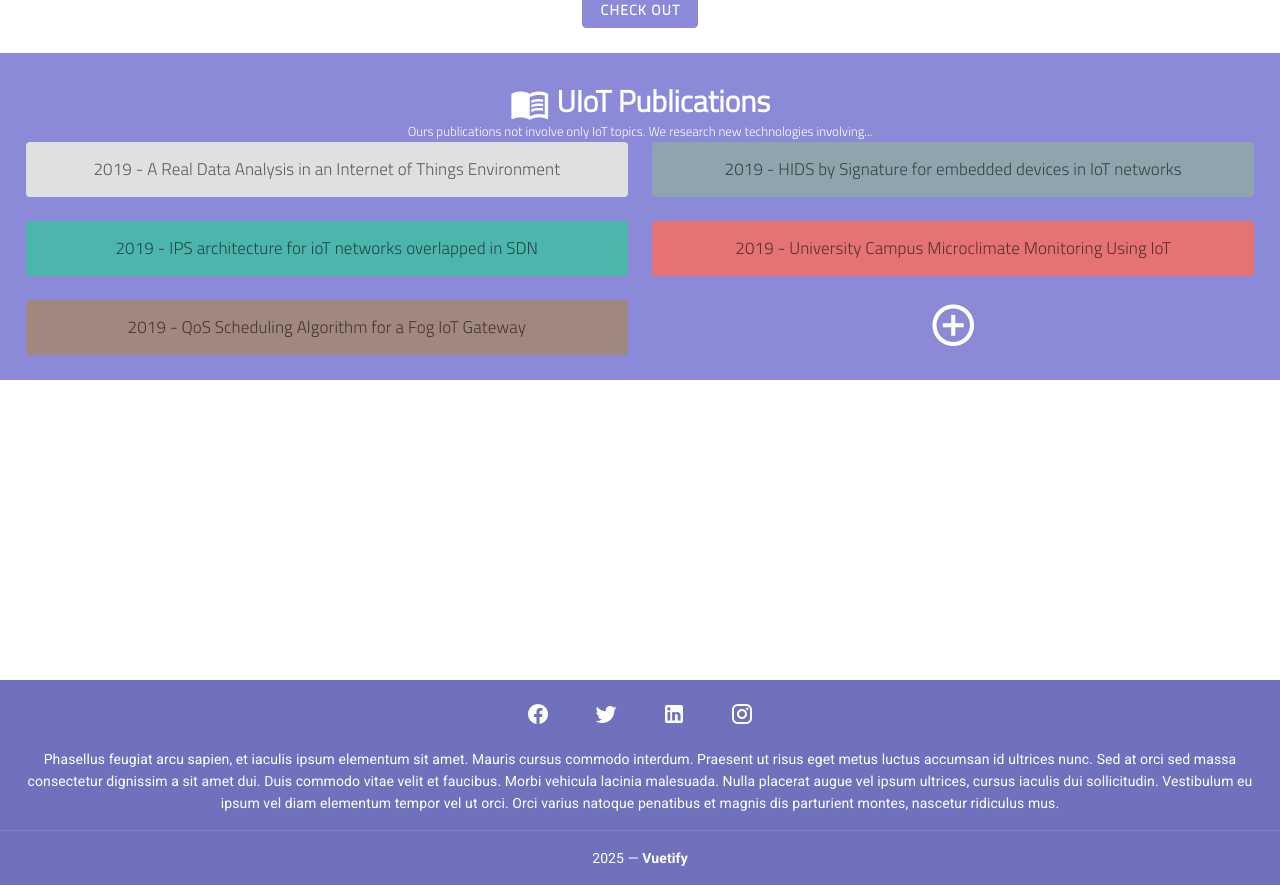
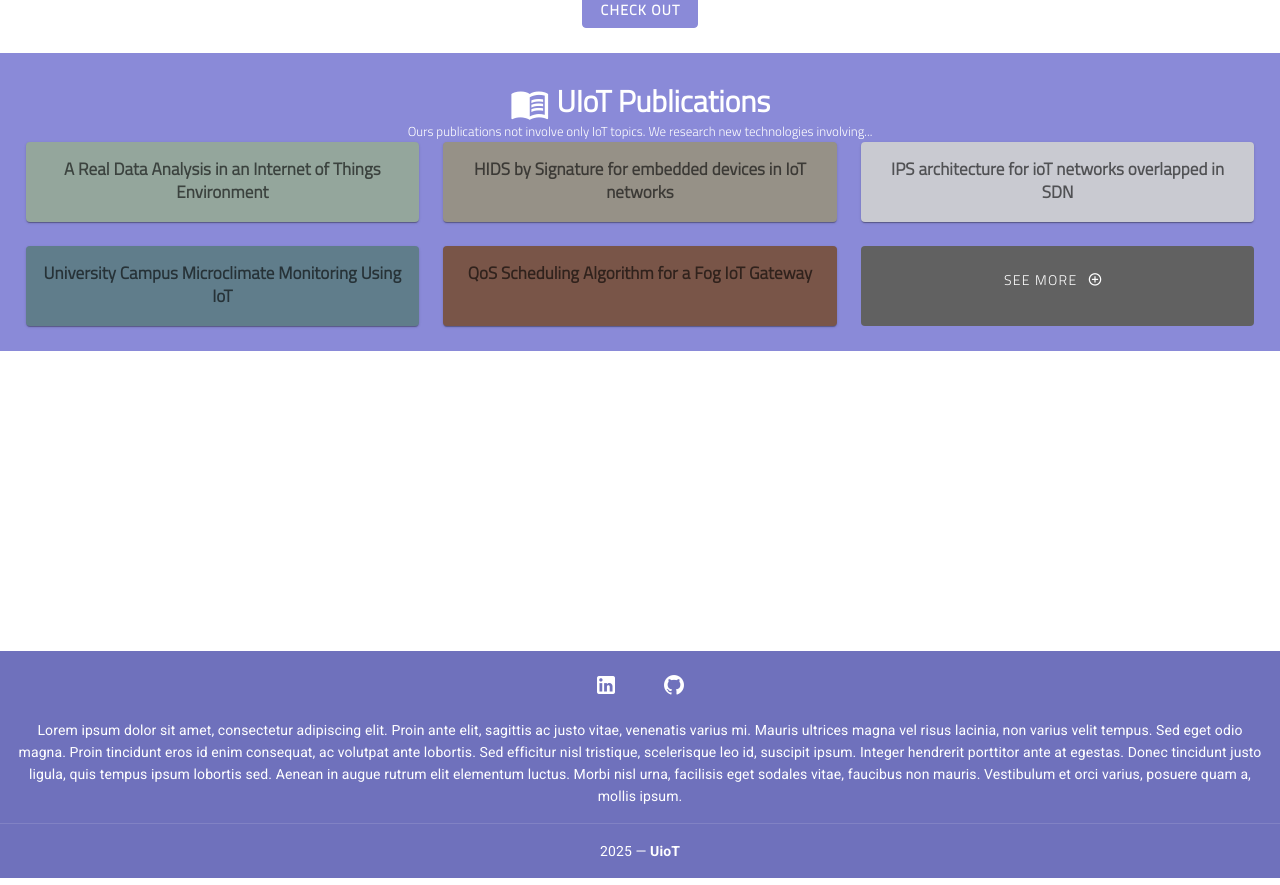
Before and after one commit to uiot/uiot.github.io, a Vue app: page /#/ in a window 1280 px wide. Shown: the part 1100-1985 px from the top of the page. Built offline with nearby package versions, Linux system fonts and the light colour scheme.

Commit message:
Pagina home e projetos

```diff
--- a/public/index.html
+++ b/public/index.html
@@ -4,8 +4,8 @@
     <meta charset="utf-8">
     <meta http-equiv="X-UA-Compatible" content="IE=edge">
     <meta name="viewport" content="width=device-width,initial-scale=1.0">
-    <link rel="icon" href="<%= BASE_URL %>favicon.ico">
-    <title>site</title>
+    <link rel="icon" href="<%= BASE_URL %>logo.png">
+    <title>Universal Internet of Things</title>
     <link rel="stylesheet" href="https://fonts.googleapis.com/css?family=Roboto:100,300,400,500,700,900">
     <link rel="stylesheet" href="https://cdn.jsdelivr.net/npm/@mdi/font@latest/css/materialdesignicons.min.css">
   </head>
--- a/src/components/Footer.vue
+++ b/src/components/Footer.vue
@@ -8,12 +8,12 @@
           </v-icon>
         </v-btn>
       </v-card-text>
-      <v-card-text class="white--text pt-0">
-        Phasellus feugiat arcu sapien, et iaculis ipsum elementum sit amet. Mauris cursus commodo interdum. Praesent ut risus eget metus luctus accumsan id ultrices nunc. Sed at orci sed massa consectetur dignissim a sit amet dui. Duis commodo vitae velit et faucibus. Morbi vehicula lacinia malesuada. Nulla placerat augue vel ipsum ultrices, cursus iaculis dui sollicitudin. Vestibulum eu ipsum vel diam elementum tempor vel ut orci. Orci varius natoque penatibus et magnis dis parturient montes, nascetur ridiculus mus.
+      <v-card-text class="white--text pt-0 main-text">
+        {{$t('lorenIpsum')}}
       </v-card-text>
       <v-divider/>
       <v-card-text class="white--text">
-        {{ new Date().getFullYear() }} — <strong> Vuetify </strong>
+        {{ new Date().getFullYear() }} — <strong> UioT </strong>
       </v-card-text>
     </v-card>
   </v-footer>
@@ -23,16 +23,18 @@
   export default {
     data: () => ({
       icons: [
-        'mdi-facebook',
-        'mdi-twitter',
         'mdi-linkedin',
-        'mdi-instagram',
+        'mdi-github',
       ],
     }),
   }
 </script>
 
 <style scoped>
+
+.main-text{
+  width: 100%;
+}
 .component{
   box-shadow: 0 -5px 5px #3a3a3a44;
   position: relative;
--- a/src/components/Publications/Publications.vue
+++ b/src/components/Publications/Publications.vue
@@ -23,7 +23,6 @@
       </v-card-title>
     </v-card>
     <v-data-table
-      v-if="filtered"
       :headers="headers"
       :items="filtered"
       class="grey lighten-5"
@@ -100,7 +99,7 @@ export default {
 
 <style scoped>
 .component{
-
+  padding-bottom: 10%;
 }
 .year{
   font-size: 30px;
--- a/src/components/Toolbar.vue
+++ b/src/components/Toolbar.vue
@@ -36,7 +36,7 @@
             >
               <v-list-item-title >
                 <v-btn text @click="changeLocale(item.language)" class="botao">
-                  <v-img width="30" :src="require(`@/assets/${item.img}`)"></v-img> <v-span class="lang-title"> {{ item.title }} </v-span>
+                  <v-img width="30" :src="require(`@/assets/${item.img}`)"></v-img> <v-span class="lang-title"> - {{ item.title }} </v-span>
 
                 </v-btn>
               </v-list-item-title>
--- /dev/null
+++ b/src/texts/Projects.js
@@ -0,0 +1,93 @@
+const projects = {
+    middleware: [
+        {
+            name: "Gateway",
+            icon: "mdi-router-wireless",
+            color: "#94a69c",
+            text_color: "black--text",
+            short_description: "The database for your UIoT middleware",
+            description: "aaaaaaaaaaaaaa",
+            img: "bla",
+            link: "abc",
+            technologies: [
+                "mdi-language-python",
+                "mdi-database"
+            ]
+        },
+        {
+            name: "DIMS",
+            icon: "mdi-database",
+            color: "blue-grey lighten-2",
+            text_color: "black--text",
+            short_description: "The database for your UIoT middleware",
+            description: "aaaaaaaaaaaaaa",
+            img: "bla",
+            link: "abc",
+            technologies: [
+                "mdi-language-python",
+                "mdi-database"
+            ]
+        },
+        {
+            name: "UIMS",
+            icon: "mdi-chart-line",
+            color: "#c1c2d9",
+            text_color: "black--text",
+            short_description: "The best way to check your data",
+            description: "aaaaaaaaaaaaa",
+            img: "bla",
+            link: "abc",
+            technologies: [
+                "mdi-language-javascript",
+                "mdi-language-html5"
+            ]
+        },
+        {
+            name: "Dashboard UIoT",
+            icon: "mdi-view-dashboard",
+            color: "#4b4d54",
+            text_color: "white--text",
+            short_description: "The easiest way to interact with your devices",
+            description: "aaaaaaaaaaaaa",
+            img: "bla",
+            link: "abc",
+            technologies: [
+                "mdi-language-javascript",
+                "mdi-database",
+                "mdi-language-html5"
+            ]
+        },
+    ],
+    covid: [
+        {
+            name: "Dashboard Covid",
+            icon: "mdi-view-dashboard",
+            color: "#e8dab3",
+            text_color: "black--text",
+            short_description: "The easiest way to interact with your devices",
+            description: "aaaaaaaaaaaaa",
+            img: "bla",
+            link: "abc",
+            technologies: [
+                "mdi-language-javascript",
+                "mdi-language-html5"
+            ]
+        },
+        {
+            name: "UnB Solidária",
+            icon: "mdi-cellphone",
+            color: "#b3dbe8",
+            text_color: "black--text",
+            short_description: "The easiest way to interact with your devices",
+            description: "aaaaaaaaaaaaa",
+            img: "bla",
+            link: "abc",
+            technologies: [
+                "mdi-android",
+                "mdi-database"
+            ]
+        },
+    ]
+}
+
+export default projects
--- a/src/views/Home.vue
+++ b/src/views/Home.vue
@@ -53,16 +53,23 @@
         <h2 class="white--text">  <v-icon class="white--text" size="40"> mdi-book-open-variant </v-icon> <b> {{ $t('home.academics.title') }} </b> </h2>
         <div class="text white--text"> {{ $t('home.academics.text') }} </div>
         <v-row>
-          <v-col sm="12" md="6" lg="6" v-for="item in publications" :key="item.title">
-            <v-card flat :class="`${item.color} lighten-2`">
+          <v-col sm="6" md="4" lg="4" v-for="item in publications" :key="item.title">
+            <v-hover v-slot:default="{ hover }" >
+              <v-card :elevation="hover ? 6 : 1" flat :color="item.color" height="80">
+                <v-card-subtitle>
+                  <span class="font-weight-bold title_card"> {{ item.title }} </span>
+                </v-card-subtitle>
+              </v-card>
+            </v-hover>
+          </v-col>
+          <v-col sm="6" md="4" lg="4">
+            <v-card flat color="grey darken-2" height="80">
               <v-card-subtitle>
-                <span class="font-weight-light title_card"> {{ item.year }} - {{ item.title }} </span>
+                <v-btn text class="white--text"> See more <v-icon size="15" class="white--text icon">  mdi-plus-circle-outline </v-icon> </v-btn>
               </v-card-subtitle>
             </v-card>
           </v-col>
-          <v-col sm="12" md="6" lg="6">
-            <v-icon size="50" class="white--text">  mdi-plus-circle-outline </v-icon>
-          </v-col>
+
         </v-row>
     </div>
 
@@ -90,10 +97,10 @@ export default {
   computed: {
     publications(){
       let publications = new filterPublications().byQuantity(5)
-      publications[0]['color'] = 'grey'
-      publications[1]['color'] = 'blue-grey'
-      publications[2]['color'] = 'teal'
-      publications[3]['color'] = 'red'
+      publications[0]['color'] = '#94a69c'
+      publications[1]['color'] = '#969187'
+      publications[2]['color'] = '#c9cad1'
+      publications[3]['color'] = 'blue-grey'
       publications[4]['color'] = 'brown'
       return publications
     }
@@ -154,7 +161,10 @@ export default {
   font-size: 20px;
 }
 
-
+.icon{
+  padding-left: 10px;
+  padding-right: 10px;
+}
 
 
 
--- a/src/views/Projects.vue
+++ b/src/views/Projects.vue
@@ -6,24 +6,16 @@
             :subtitle="$t('pages.projects.subtitle')"
         />
         <div class="barraAzul base lighten-2"></div>
-    <!-- <div class="bloco_principal">
-        <div class="bloco_titulo">
-            Projects
-        </div>
-        <div class="bloco_texto">
-            {{ $t('lorenIpsum') }}
-        </div>
-        <v-divider></v-divider>
-        <Projects></Projects>
-    </div> -->
+        <projects></projects>
   </div>
 </template>
 
 <script>
 import mainTitle from "../components/MainTitle.vue";
-// import Projects from '../components/Projects/Projects';
+import Projects from '../components/Projects/Projects';
+
 export default {
-    components: { mainTitle },
+    components: { mainTitle, Projects },
 
 }
 </script>
```
Also changed, not shown: src/components/Projects/Projects.vue (+76 -34 lines), public/logo.png (added).
